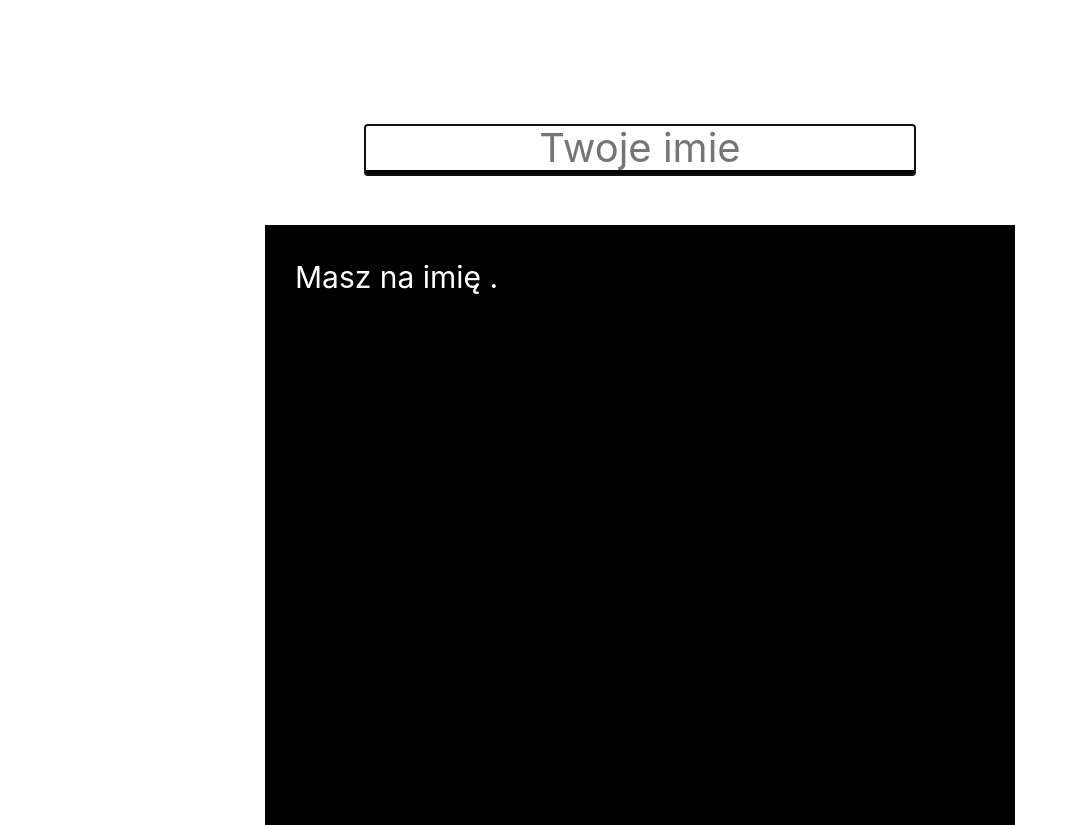
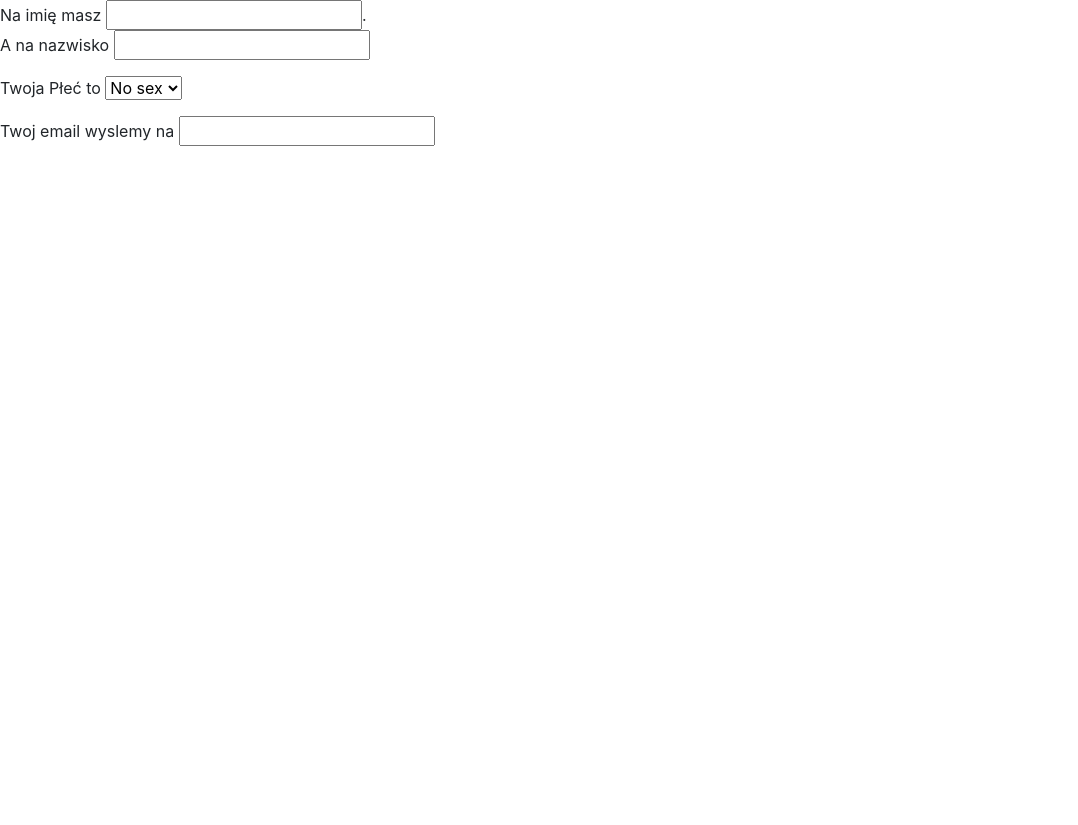
Before and after one commit to allgreed/big-pairing, a React app in the folder front/: page / in a window 1280 px wide. Shown: the whole page, without its empty margins (0-1078 px from the left). After the commit the page ends 800 px from the top, so only its background shows below. Built offline with nearby package versions, Linux system fonts and the light colour scheme; the HTML template or start-up script is replaced by a standard one.

Commit message:
Frontend rewritten (#14)
* Added Sex + Email

* Added viewing conditions for outputs.

* Rewritten form handling

* Changed conditions so autocompletion can work properly

Co-authored-by: Piotr Suwała <psuwala@atlassian.com>

```diff
--- a/front/src/frontend/view/register/RegisterForm.tsx
+++ b/front/src/frontend/view/register/RegisterForm.tsx
@@ -1,15 +1,10 @@
 import 'bootstrap/dist/css/bootstrap.css';
 import '../../css/Main.css';
-import React from 'react';
+import React, { ChangeEvent } from 'react';
 import axios from 'axios';
 import { TraitsDTO, UserCreateDTO } from '../../../common/api/register/UserCreateDTO';
-import { Output } from './dynamo/views/output/Output';
-import { Switchable, Switcher } from './dynamo/Switcher';
-import { Formo } from './dynamo/Formo';
-import { Text } from './dynamo/views/input/Text';
-import { Number } from './dynamo/views/input/Number';
-import { Submit } from './dynamo/views/input/Submit';
-import { Radio } from './dynamo/views/input/Radio';
+import { Condition } from './formano/Condition';
+import { Formik, FormikProps } from 'formik';
 
 function transformToApi(model: any) {
     return new UserCreateDTO(
@@ -33,134 +28,136 @@ function finalSubmit(model: any) {
         .catch((err) => console.log(err));
 }
 
+function createHandle(
+    consumer: (value: string) => void
+): (event: ChangeEvent<HTMLInputElement>) => void {
+    return (event: ChangeEvent<HTMLInputElement>) => {
+        console.log('xD');
+        consumer(event.target.value);
+    };
+}
+
 export function RegisterForm() {
-    const output = (model: any) => (
-        <div>
-            <Output value={model.name}>{(value) => `Masz na imię ${value}. `}</Output>
-            <Output value={model.surname}>{(value) => `A na nazwisko ${value}. `}</Output>
-            <Output value={model.sex}>{(value) => `Twoja Płeć to ${value}. `}</Output>
-            <Output value={model.mail}>{(value) => `Napiszemy Ci na ${value}. `}</Output>
-            <Output value={model.openness}>{(value) => `Twoje openness wynosi ${value}. `}</Output>
-            <Output value={model.conscientiousness}>
-                {(value) => `Twoje conscientiousness wynosi ${value}. `}
-            </Output>
-            <Output value={model.extraversion}>
-                {(value) => `Twoje extraversion wynosi ${value}. `}
-            </Output>
-            <Output value={model.neurotism}>{(value) => `Twój neurotyzm wynosi ${value}. `}</Output>
-            <Output value={model.agreeableness}>
-                {(value) => `Twój agreeableness wynosi ${value}. `}
-            </Output>
-        </div>
+    const content = (
+        <Formik
+            enableReinitialize
+            initialValues={{ name: '', surname: '' }}
+            onSubmit={(values: any) => finalSubmit(values)}
+        >
+            {(formik: FormikProps<any>) => (
+                <div>
+                    <form
+                        onSubmit={(e) => {
+                            e.preventDefault();
+                            formik.handleSubmit(e);
+                        }}
+                    >
+                        Na imię masz{' '}
+                        <input type={'text'} onChange={formik.handleChange} name={'name'} />.
+                        <p>
+                            A na nazwisko{' '}
+                            <input type={'text'} onChange={formik.handleChange} name={'surname'} />
+                        </p>
+                        <p>
+                            Twoja Płeć to{' '}
+                            <select
+                                name="sex"
+                                id="cars"
+                                onChange={formik.handleChange}
+                                placeholder={'Choose Sex...'}
+                            >
+                                <option disabled selected value={''}>
+                                    {' '}
+                                    No sex{' '}
+                                </option>
+                                <option value="Male">Male</option>
+                                <option value="Female">Female</option>
+                            </select>
+                        </p>
+                        <p>
+                            Twoj email wyslemy na{' '}
+                            <input type={'text'} onChange={formik.handleChange} name={'mail'} />
+                        </p>
+                        <Condition
+                            eval={() =>
+                                formik.values.name &&
+                                formik.values.surname &&
+                                formik.values.sex &&
+                                formik.values.mail
+                            }
+                        >
+                            <p>
+                                <p>Wypełnij teraz swoje cechy big five</p>
+                                <>
+                                    Twoje Conscientiousness Wynosi{' '}
+                                    <input
+                                        type={'number'}
+                                        min={0}
+                                        max={99}
+                                        onChange={formik.handleChange}
+                                        name={'conscientiousness'}
+                                    />
+                                    <br />
+                                    Twoje Openness Wynosi{' '}
+                                    <input
+                                        type={'number'}
+                                        min={0}
+                                        max={99}
+                                        onChange={formik.handleChange}
+                                        name={'openness'}
+                                    />
+                                    <br />
+                                    Twoje Extraversion Wynosi{' '}
+                                    <input
+                                        type={'number'}
+                                        min={0}
+                                        max={99}
+                                        onChange={formik.handleChange}
+                                        name={'extraversion'}
+                                    />
+                                    <br />
+                                    Twój Neurotism Wynosi{' '}
+                                    <input
+                                        type={'number'}
+                                        min={0}
+                                        max={99}
+                                        onChange={formik.handleChange}
+                                        name={'neurotism'}
+                                    />
+                                    <br />
+                                    Twój Agreeableness Wynosi{' '}
+                                    <input
+                                        type={'number'}
+                                        min={0}
+                                        max={99}
+                                        onChange={formik.handleChange}
+                                        name={'agreeableness'}
+                                    />
+                                    <br />
+                                </>
+                                <Condition
+                                    eval={() =>
+                                        formik.values.conscientiousness &&
+                                        formik.values.openness &&
+                                        formik.values.extraversion &&
+                                        formik.values.neurotism &&
+                                        formik.values.agreeableness
+                                    }
+                                >
+                                    <button
+                                        type={'submit'}
+                                        onSubmit={(e) => e && formik.handleSubmit}
+                                    >
+                                        Zatwierdź
+                                    </button>
+                                </Condition>
+                            </p>
+                        </Condition>
+                    </form>
+                </div>
+            )}
+        </Formik>
     );
 
-    const firstName: Switchable = (onSubmit, onBack, model) => (
-        <Formo valueName={'name'} onSubmit={onSubmit} model={model}>
-            {(p, n) => <Text formikProps={p} valueName={n} placeholder={'Twoje imie'} />}
-            {output}
-        </Formo>
-    );
-
-    const secondName: Switchable = (onSubmit, onBack, model) => (
-        <Formo valueName={'surname'} onSubmit={onSubmit} model={model}>
-            {(p, n) => <Text formikProps={p} valueName={n} placeholder={'Twoje nazwisko'} />}
-            {output}
-        </Formo>
-    );
-
-    const sex: Switchable = (onSubmit, onBack, model) => (
-        <Formo valueName={'sex'} onSubmit={onSubmit} model={model}>
-            {(p, n) => (
-                <Radio formikProps={p} valueName={n}>
-                    {[
-                        { title: 'Facet', value: 'Male' },
-                        { title: 'Kobieta', value: 'Female' },
-                    ]}
-                </Radio>
-            )}
-            {output}
-        </Formo>
-    );
-
-    const email: Switchable = (onSubmit, onBack, model) => (
-        <Formo valueName={'mail'} onSubmit={onSubmit} model={model}>
-            {(p, n) => <Text formikProps={p} valueName={n} placeholder={'Twoj email'} />}
-            {output}
-        </Formo>
-    );
-
-    const openness: Switchable = (onSubmit, onBack, model) => (
-        <Formo valueName={'openness'} onSubmit={onSubmit} model={model}>
-            {(p, n) => (
-                <Number formikProps={p} valueName={n} placeholder={'Your BigFive Openness'} />
-            )}
-            {output}
-        </Formo>
-    );
-
-    const conscientiousness: Switchable = (onSubmit, onBack, model) => (
-        <Formo valueName={'conscientiousness'} onSubmit={onSubmit} model={model}>
-            {(p, n) => (
-                <Number
-                    formikProps={p}
-                    valueName={n}
-                    placeholder={'Your BigFive Conscientiousness'}
-                />
-            )}
-            {output}
-        </Formo>
-    );
-
-    const extraversion: Switchable = (onSubmit, onBack, model) => (
-        <Formo valueName={'extraversion'} onSubmit={onSubmit} model={model}>
-            {(p, n) => (
-                <Number formikProps={p} valueName={n} placeholder={'Your BigFive Extraversion'} />
-            )}
-            {output}
-        </Formo>
-    );
-
-    const neurotism: Switchable = (onSubmit, onBack, model) => (
-        <Formo valueName={'neurotism'} onSubmit={onSubmit} model={model}>
-            {(p, n) => (
-                <Number formikProps={p} valueName={n} placeholder={'Your BigFive Neuroticism'} />
-            )}
-            {output}
-        </Formo>
-    );
-
-    const agreeableness: Switchable = (onSubmit, onBack, model) => (
-        <Formo valueName={'agreeableness'} onSubmit={onSubmit} model={model}>
-            {(p, n) => (
-                <Number formikProps={p} valueName={n} placeholder={'Your BigFive Agreeableness'} />
-            )}
-            {output}
-        </Formo>
-    );
-
-    const submitto: Switchable = (onSubmit, onBack, model) => (
-        <Formo onSubmit={onSubmit} model={model}>
-            {(p, n) => (
-                <Submit formikProps={p} valueName={n} placeholder={'Your BigFive Agreeableness'} />
-            )}
-            {output}
-        </Formo>
-    );
-
-    return (
-        <div id={'main'}>
-            <Switcher finalSubmit={(model: any) => finalSubmit(model)}>
-                {firstName}
-                {secondName}
-                {sex}
-                {email}
-                {openness}
-                {conscientiousness}
-                {extraversion}
-                {neurotism}
-                {agreeableness}
-                {submitto}
-            </Switcher>
-        </div>
-    );
+    return content;
 }
--- a/front/src/frontend/view/register/dynamo/views/output/Output.tsx
+++ b/front/src/frontend/view/register/dynamo/views/output/Output.tsx
@@ -1,9 +1,19 @@
 import React from 'react';
 
+export function isDefined(str: string) {
+    return str !== undefined;
+}
+
 export function Output(props: RenderProps) {
-    return props.value !== undefined ? <div>{props.children(props.value)}</div> : null;
+    return (props.shouldDisplay || isDefined)(props.value) ? (
+        <div>{props.children(props.value)}</div>
+    ) : null;
 }
 
 export class RenderProps {
-    constructor(public value: string, public children: (value: string) => string) {}
+    constructor(
+        public value: string,
+        public children: (value: string) => JSX.Element,
+        public shouldDisplay?: (value: string) => boolean
+    ) {}
 }
--- /dev/null
+++ b/front/src/frontend/view/register/formano/Condition.tsx
@@ -0,0 +1,5 @@
+import React from 'react';
+
+export function Condition(props: { eval: () => boolean; children: JSX.Element }) {
+    return props.eval() ? props.children : null;
+}
```
Also changed, not shown: front/src/frontend/view/register/dynamo/views/input2/Number.tsx (added, +27 -0 lines), front/src/frontend/view/register/dynamo/views/input2/Radio.tsx (added, +28 -0 lines), front/src/frontend/view/register/dynamo/views/input2/Submit.tsx (added, +18 -0 lines), front/src/frontend/view/register/dynamo/views/input2/Text.tsx (added, +22 -0 lines).
